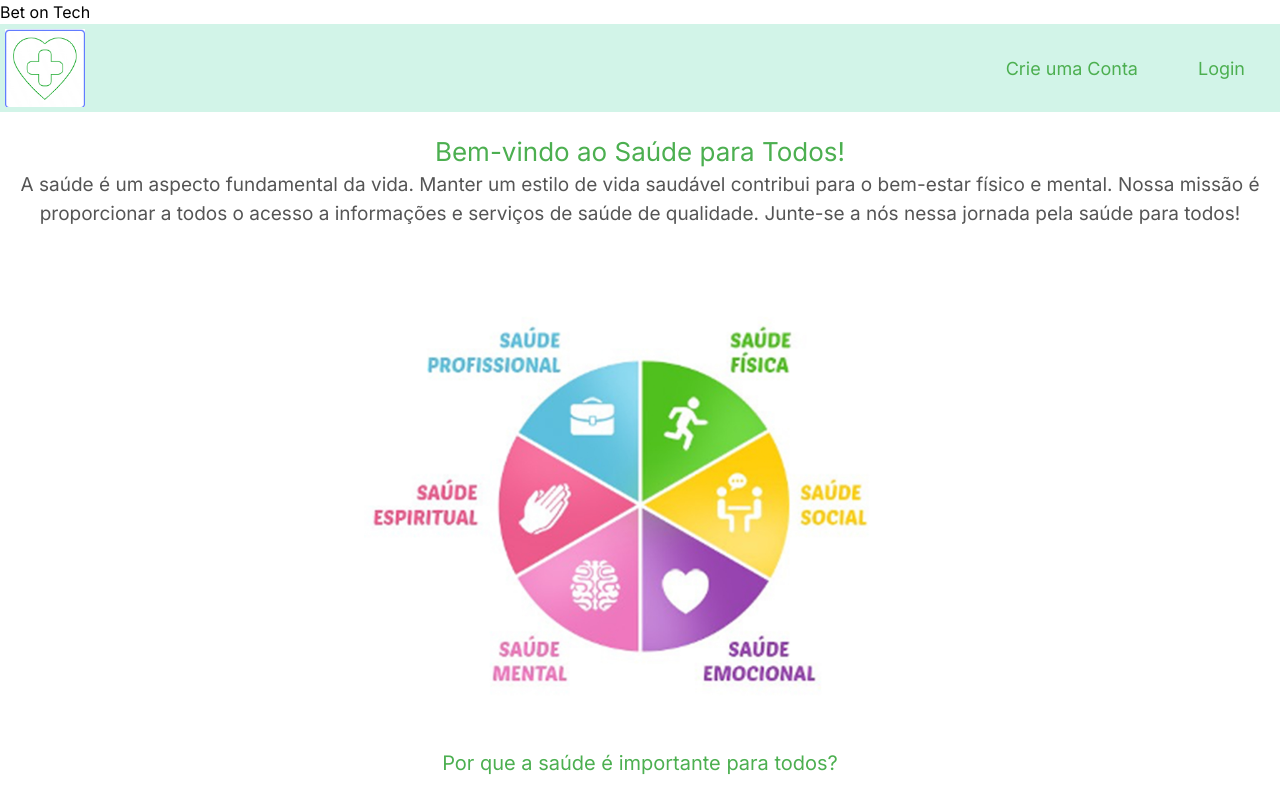
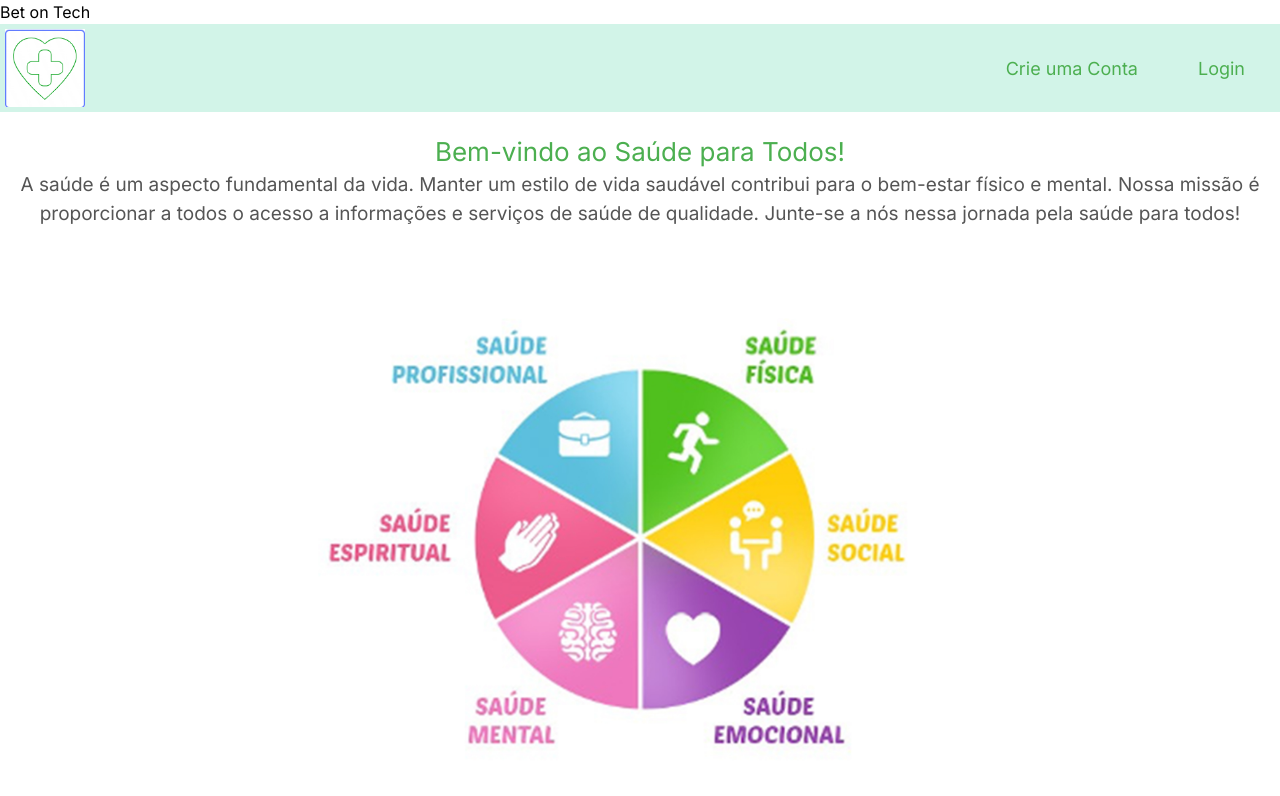
Before and after one commit to JuliannyAraujo/Gs-Web, a Next.js app in the folder saudeparatodos/: page / in a window 1280 px wide. Shown: the top 796 px of the page. Built offline with nearby package versions, Linux system fonts and the light colour scheme.

Commit message:
Fazendo alteração da page

```diff
--- a/saudeparatodos/src/app/page.js
+++ b/saudeparatodos/src/app/page.js
@@ -11,7 +11,7 @@ const Logo = () => (
 // Componente de Imagem de Saúde
 const SaudeImage = () => (
   <div style={saudeImageContainerStyle}>
-    <img src="/saude.png" alt="Imagem Saúde" width={600} height={300} />
+    <img src="/saude.png" alt="Imagem Saúde" width={700} height={500} />
   </div>
 );
 
```
